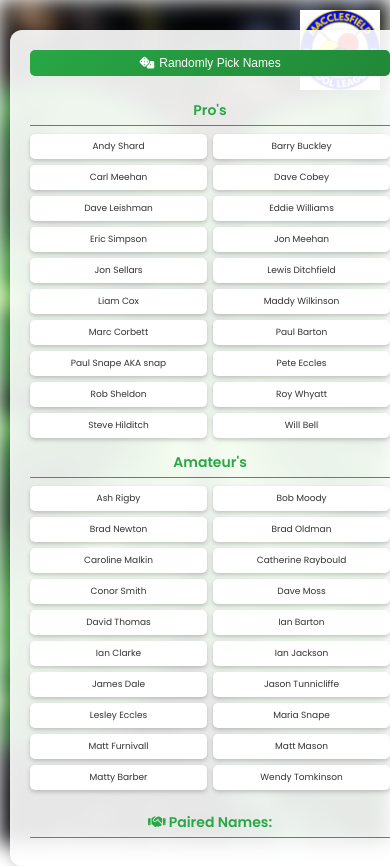
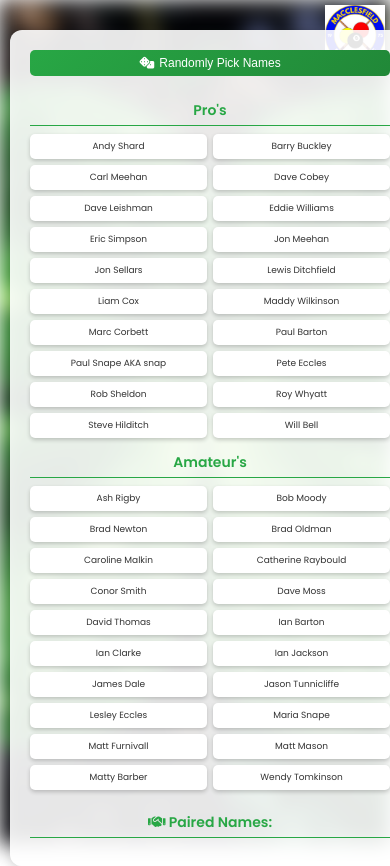
Before and after one commit to Lewpo92/Lucky-Dip-Christmas-2024, a plain HTML site: page index.html in a window 390 px wide. Drawn offline with Linux system fonts and the light colour scheme; a small style sheet from the web is missing.

Commit message:
Update index.html

```diff
--- a/index.html
+++ b/index.html
@@ -168,7 +168,15 @@
             position: absolute;
             top: 10px;
             right: 10px;
-            width: 80px;
+            width: 80px; /* Default width */
+        }
+
+        @media (max-width: 480px) {
+            .logo {
+                width: 60px; /* Smaller width for mobile */
+                top: 5px; /* Adjust top position for smaller screens */
+                right: 5px; /* Adjust right position for smaller screens */
+            }
         }
 
         @media (max-width: 768px) {
```
